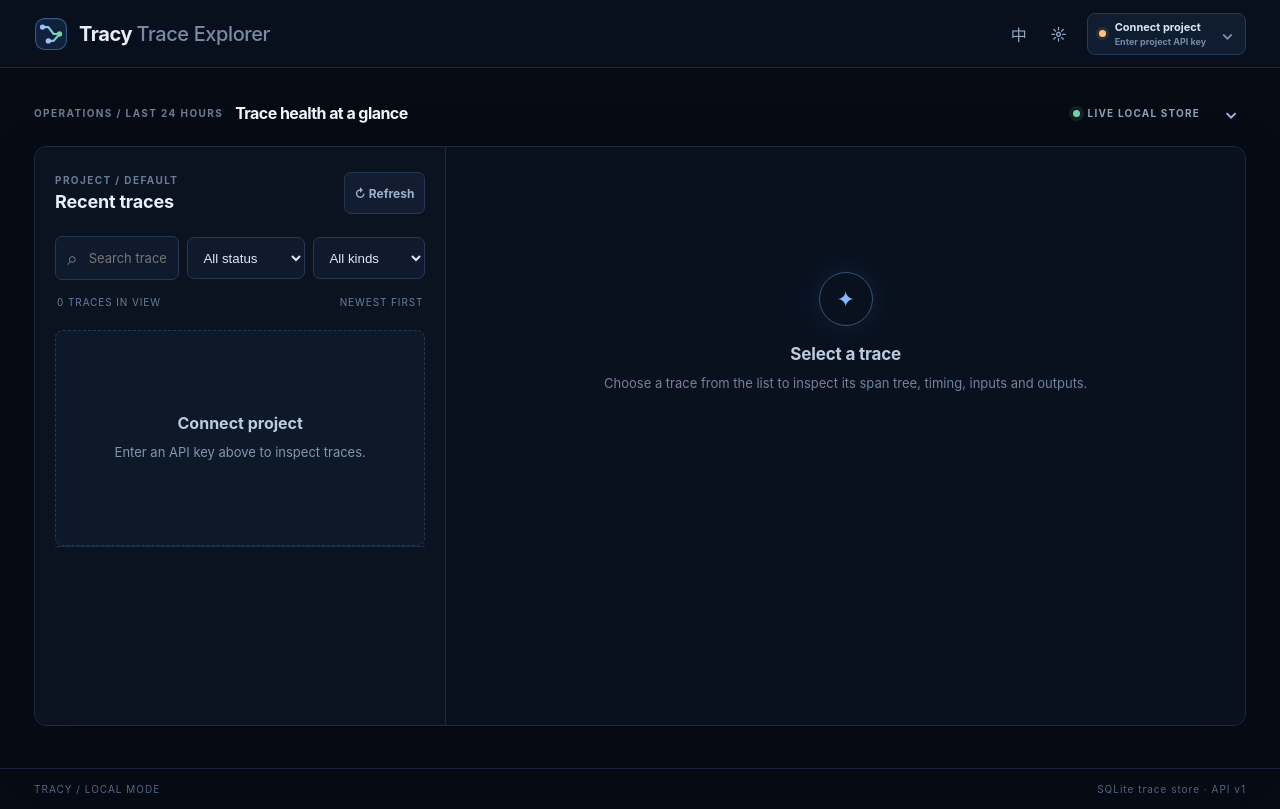
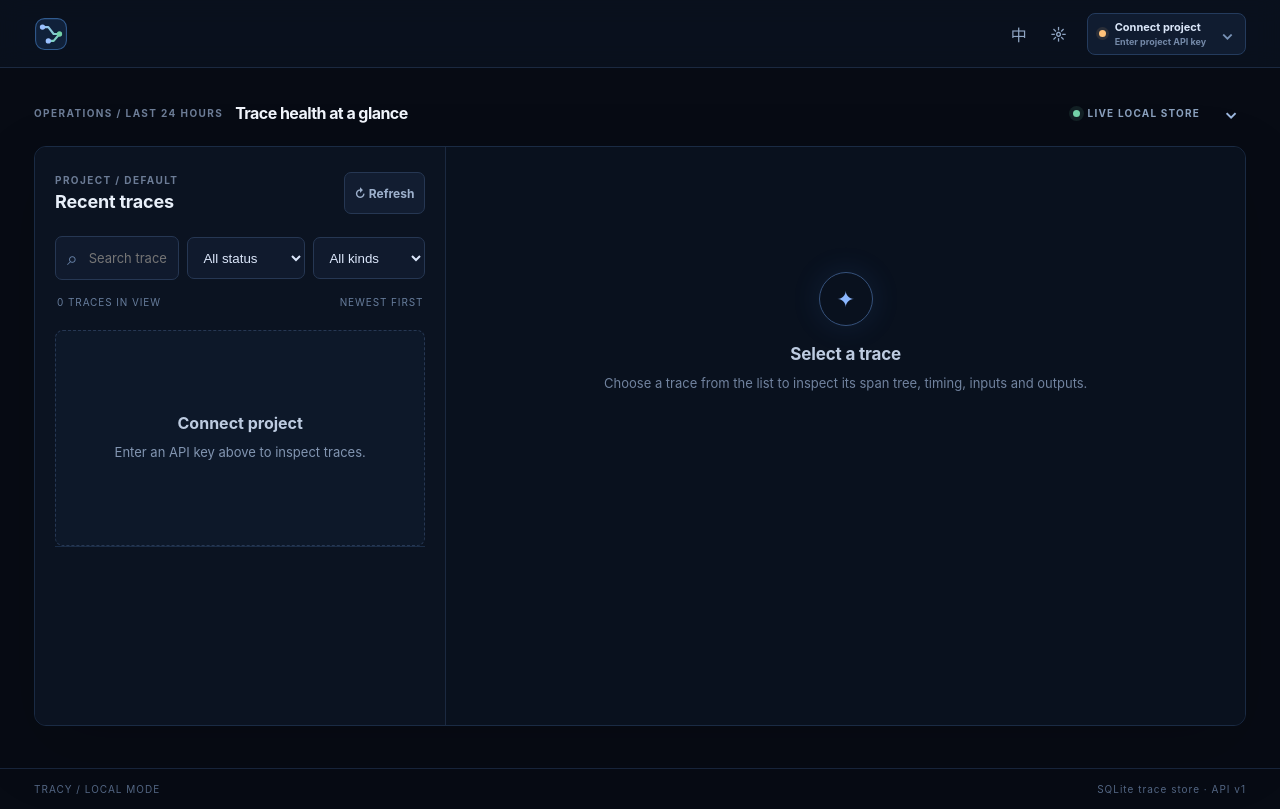
Before and after one commit to magalab/tracy, a React (Vite) app in the folder web/: page / in a window 1280 px wide. Built offline with nearby package versions, Linux system fonts and the light colour scheme.

Commit message:
use standalone Tracy icon branding

```diff
--- a/web/index.html
+++ b/web/index.html
@@ -4,7 +4,7 @@
     <meta charset="UTF-8" />
     <meta name="viewport" content="width=device-width, initial-scale=1.0" />
     <meta name="theme-color" content="#0b1120" />
-    <link rel="icon" href="/tracy-mark.svg" />
+    <link rel="icon" href="/tracy.svg" />
     <title>Tracy Trace Explorer</title>
   </head>
   <body>
--- a/web/src/main.tsx
+++ b/web/src/main.tsx
@@ -52,12 +52,7 @@ function App() {
     <div className="app-shell">
       <header className="topbar">
         <div className="brand-lockup">
-          <img className="brand-mark" src="/tracy-mark.svg" alt="Tracy" />
-          <div>
-            <h1>
-              Tracy <span>{t("traceExplorer")}</span>
-            </h1>
-          </div>
+          <img className="brand-mark" src="/tracy.svg" alt="Tracy" />
         </div>
         <div className="topbar-actions">
           <div className="preference-actions">
```
Also changed, not shown: web/public/tracy.svg (renamed from web/public/tracy-mark.svg), 3 other files (tests, documents, lock files or other folders).
